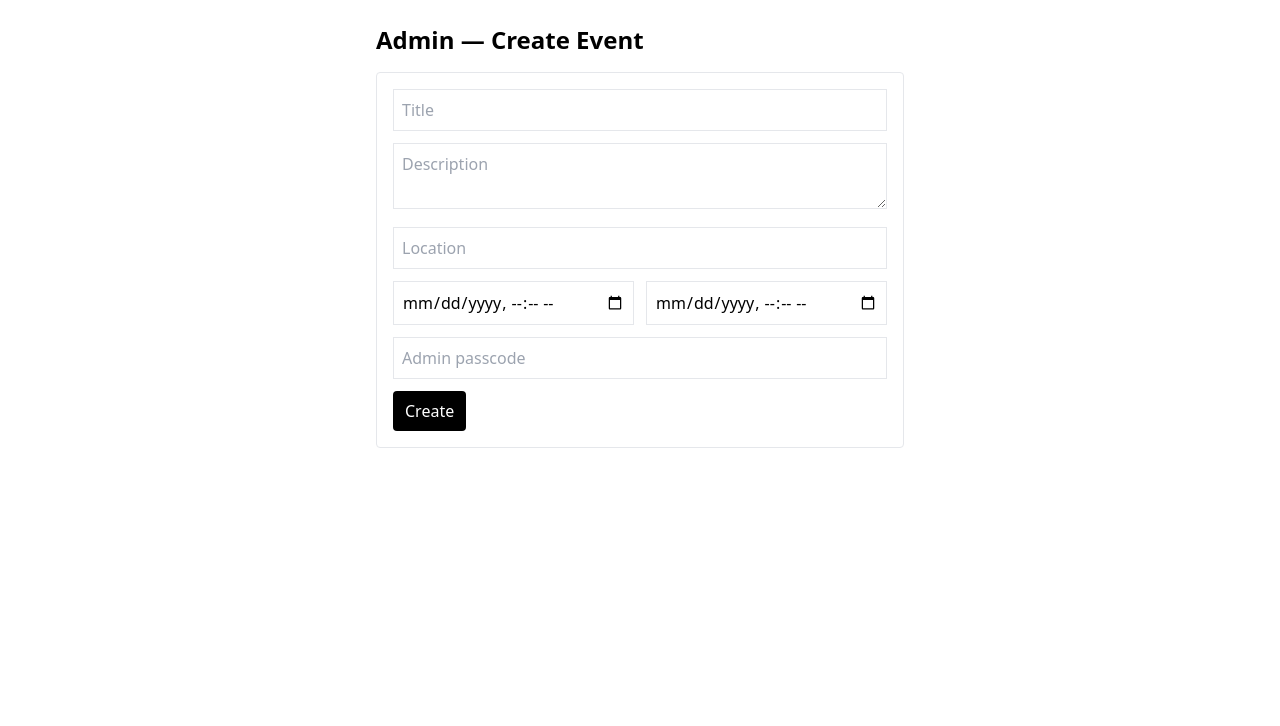
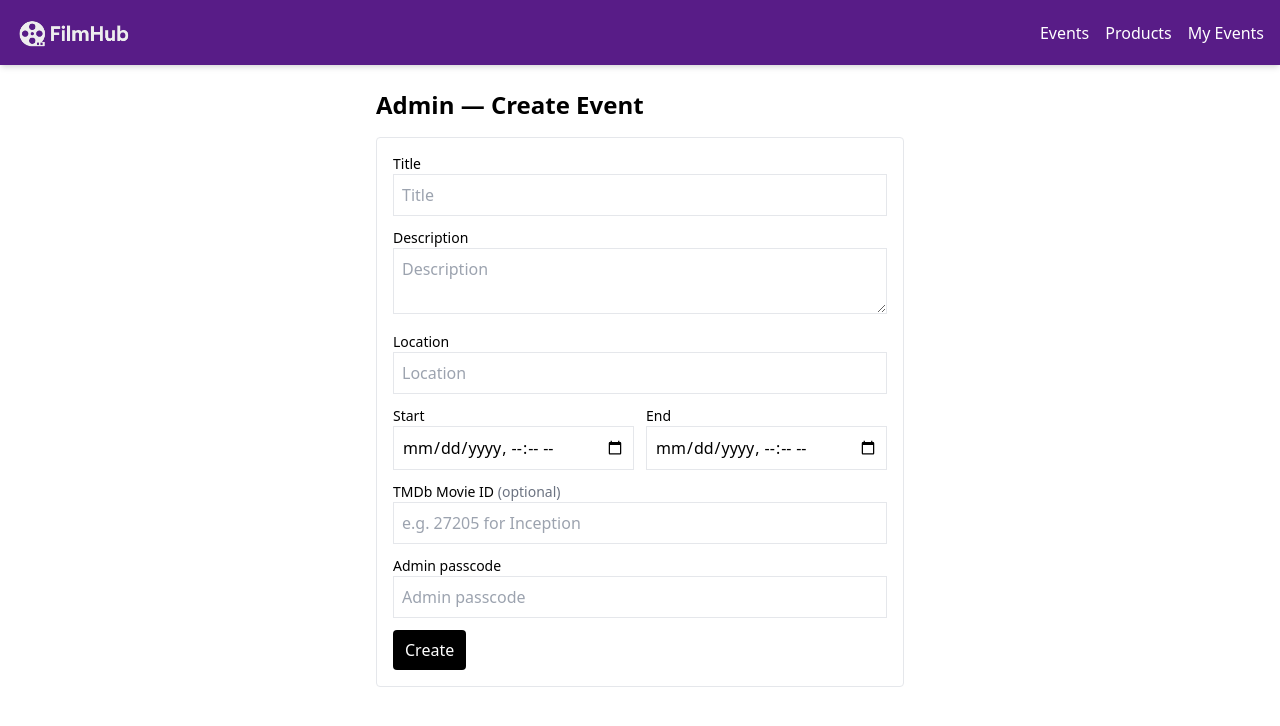
Before and after one commit to garymorris350/events-frontend, a Next.js app: page /admin in a window 1280 px wide. Shown: the top 726 px of the page. Built offline with nearby package versions, Linux system fonts and the light colour scheme; no server answers.

Commit message:
TMDB integration

```diff
--- a/next.config.js
+++ b/next.config.js
@@ -1,6 +1,11 @@
 /** @type {import('next').NextConfig} */
 const nextConfig = {
   reactStrictMode: true,
+  images: {
+    remotePatterns: [
+      { protocol: "https", hostname: "image.tmdb.org" }, // TMDb poster host
+    ],
+  },
 };
 
 module.exports = nextConfig;
--- /dev/null
+++ b/src/components/Header.tsx
@@ -0,0 +1,25 @@
+// src/components/Header.tsx
+import Image from "next/image";
+import Link from "next/link";
+
+export default function Header() {
+  return (
+    <header className="sticky top-0 z-50 flex items-center justify-between p-4 bg-purple-900 text-white shadow-md">
+      <Link href="/" className="flex items-center space-x-2">
+        <Image
+          src="/filmhub_logo.svg"
+          alt="FilmHub logo"
+          width={120}
+          height={120}
+          priority
+        />
+
+      </Link>
+      <nav className="space-x-4">
+        <Link href="/events">Events</Link>
+        <Link href="/products">Products</Link>
+        <Link href="/my-events">My Events</Link>
+      </nav>
+    </header>
+  );
+}
--- a/src/pages/_app.tsx
+++ b/src/pages/_app.tsx
@@ -1,6 +1,14 @@
 import "@/styles/globals.css";
 import type { AppProps } from "next/app";
+import Header from "@/components/Header";
 
 export default function App({ Component, pageProps }: AppProps) {
-  return <Component {...pageProps} />;
+  return (
+    <>
+      <Header />
+      <main>
+        <Component {...pageProps} />
+      </main>
+    </>
+  );
 }
--- a/src/pages/admin.tsx
+++ b/src/pages/admin.tsx
@@ -6,41 +6,73 @@ type FormState = {
   title: string;
   description: string;
   location: string;
-  start: string; // from <input type="datetime-local">
-  end: string;   // from <input type="datetime-local">
+  start: string; // <input type="datetime-local">
+  end: string;   // <input type="datetime-local">
+  movieId?: string; // optional TMDb reference
 };
 
 export default function Admin() {
   const [form, setForm] = useState<FormState>({
-    title: "", description: "", location: "", start: "", end: ""
+    title: "",
+    description: "",
+    location: "",
+    start: "",
+    end: "",
+    movieId: "",
   });
-  const [pass, setPass] = useState<string>("");
-  const [msg, setMsg] = useState<string>("");
-  const [link, setLink] = useState<string>("");
+  const [pass, setPass] = useState("");
+  const [msg, setMsg] = useState("");
+  const [link, setLink] = useState("");
+  const [isSubmitting, setIsSubmitting] = useState(false);
+  const [errors, setErrors] = useState<{ start?: string; end?: string; movieId?: string }>({});
 
   function setField<K extends keyof FormState>(k: K, v: string) {
     setForm((f) => ({ ...f, [k]: v }));
   }
 
+  function validate(): boolean {
+    const next: typeof errors = {};
+    const startMs = form.start ? Date.parse(form.start) : NaN;
+    const endMs = form.end ? Date.parse(form.end) : NaN;
+    if (!Number.isNaN(startMs) && !Number.isNaN(endMs) && endMs <= startMs) {
+      next.end = "End must be after start";
+    }
+    if (form.movieId && form.movieId.trim() && !/^\d+$/.test(form.movieId.trim())) {
+      next.movieId = "Movie ID should be numeric (TMDb id)";
+    }
+    setErrors(next);
+    return Object.keys(next).length === 0;
+  }
+
   async function onSubmit(e: FormEvent<HTMLFormElement>) {
     e.preventDefault();
-    setMsg(""); setLink("");
+    setMsg("");
+    setLink("");
 
-    const payload: CreateEventInput = {
-      title: form.title,
-      description: form.description,
-      location: form.location,
+    if (!validate()) return;
+
+    const payload: CreateEventInput & { movieId?: string } = {
+      title: form.title.trim(),
+      description: form.description.trim(),
+      location: form.location.trim(),
       start: new Date(form.start).toISOString(),
       end: new Date(form.end).toISOString(),
     };
+    if (form.movieId?.trim()) payload.movieId = form.movieId.trim();
 
     try {
+      setIsSubmitting(true);
       const res = await createEvent(payload, pass);
       setMsg("Event created!");
       setLink(`/events/${res.id}`);
+      // reset form (keep pass so you can create another quickly)
+      setForm({ title: "", description: "", location: "", start: "", end: "", movieId: "" });
+      setErrors({});
     } catch (err: unknown) {
       const message = err instanceof Error ? err.message : "Failed to create";
       setMsg(message);
+    } finally {
+      setIsSubmitting(false);
     }
   }
 
@@ -53,16 +85,25 @@ export default function Admin() {
     <main className="max-w-xl mx-auto p-6 space-y-4">
       <h1 className="text-2xl font-bold">Admin — Create Event</h1>
 
-      <form onSubmit={onSubmit} className="space-y-3 border p-4 rounded">
+      <form onSubmit={onSubmit} className="space-y-3 border p-4 rounded" noValidate>
+        <div>
+          <label htmlFor="title" className="block text-sm">Title</label>
           <input
+            id="title"
             name="title"
             className="border p-2 w-full"
             placeholder="Title"
+            autoComplete="off"
             value={form.title}
             onChange={onChange}
             required
           />
+        </div>
+
+        <div>
+          <label htmlFor="description" className="block text-sm">Description</label>
           <textarea
+            id="description"
             name="description"
             className="border p-2 w-full"
             placeholder="Description"
@@ -70,16 +111,27 @@ export default function Admin() {
             onChange={onChange}
             required
           />
+        </div>
+
+        <div>
+          <label htmlFor="location" className="block text-sm">Location</label>
           <input
+            id="location"
             name="location"
             className="border p-2 w-full"
             placeholder="Location"
+            autoComplete="street-address"
             value={form.location}
             onChange={onChange}
             required
           />
+        </div>
+
         <div className="grid grid-cols-1 sm:grid-cols-2 gap-3">
+          <div>
+            <label htmlFor="start" className="block text-sm">Start</label>
             <input
+              id="start"
               name="start"
               className="border p-2 w-full"
               type="datetime-local"
@@ -87,25 +139,58 @@ export default function Admin() {
               onChange={onChange}
               required
             />
+          </div>
+          <div>
+            <label htmlFor="end" className="block text-sm">End</label>
             <input
+              id="end"
               name="end"
               className="border p-2 w-full"
               type="datetime-local"
               value={form.end}
               onChange={onChange}
+              aria-invalid={Boolean(errors.end) || undefined}
+              required
+            />
+            {errors.end && <p className="text-red-500 text-sm mt-1">{errors.end}</p>}
+          </div>
+        </div>
+
+        <div>
+          <label htmlFor="movieId" className="block text-sm">
+            TMDb Movie ID <span className="text-gray-500">(optional)</span>
+          </label>
+          <input
+            id="movieId"
+            name="movieId"
+            className="border p-2 w-full"
+            placeholder="e.g. 27205 for Inception"
+            value={form.movieId ?? ""}
+            onChange={onChange}
+            aria-invalid={Boolean(errors.movieId) || undefined}
+          />
+          {errors.movieId && <p className="text-red-500 text-sm mt-1">{errors.movieId}</p>}
+        </div>
+
+        <div>
+          <label htmlFor="adminPass" className="block text-sm">Admin passcode</label>
+          <input
+            id="adminPass"
+            className="border p-2 w-full"
+            placeholder="Admin passcode"
+            autoComplete="off"
+            value={pass}
+            onChange={(e) => setPass(e.target.value)}
             required
           />
         </div>
 
-        <input
-          className="border p-2 w-full"
-          placeholder="Admin passcode"
-          value={pass}
-          onChange={(e) => setPass(e.target.value)}
-          required
-        />
-
-        <button className="px-3 py-2 bg-black text-white rounded">Create</button>
+        <button
+          className="px-3 py-2 bg-black text-white rounded disabled:opacity-60"
+          disabled={isSubmitting}
+        >
+          {isSubmitting ? "Creating…" : "Create"}
+        </button>
 
         {msg && <p className="text-sm mt-2">{msg}</p>}
         {link && (
--- a/src/pages/events/[id].tsx
+++ b/src/pages/events/[id].tsx
@@ -3,7 +3,12 @@ import { useRouter } from "next/router";
 import { useEffect, useState, FormEvent } from "react";
 import { getEvent, createSignup, type Event } from "@/lib/api";
 import { googleCalUrl } from "@/lib/calendar";
-import Custom404 from "../404"; // ✅ reuse your 404 page
+import Custom404 from "../404";
+//  add TMDb helpers
+const TMDB_BASE = "https://api.themoviedb.org/3";
+const TMDB_KEY = process.env.NEXT_PUBLIC_TMDB_API_KEY;
+const posterUrl = (path?: string, size: "w185"|"w342"|"w500" = "w342") =>
+  path ? `https://image.tmdb.org/t/p/${size}${path}` : "";
 
 type FirestoreTimestampish = { _seconds: number } | string | Date;
 
@@ -22,6 +27,10 @@ export default function EventDetailPage() {
 
   const [event, setEvent] = useState<Event | null>(null);
   const [notFound, setNotFound] = useState(false);
+
+  //  TMDb state
+  const [movie, setMovie] = useState<any | null>(null);
+  const [movieErr, setMovieErr] = useState<string>("");
 
   const [name, setName] = useState("");
   const [email, setEmail] = useState("");
@@ -42,10 +51,27 @@ export default function EventDetailPage() {
     })();
   }, [id]);
 
-  // ✅ Show your custom 404 page if event not found
-  if (notFound) {
-    return <Custom404 />;
+  //  fetch TMDb details if event has movieId
+  useEffect(() => {
+    if (!event?.movieId || !TMDB_KEY) return;
+    (async () => {
+      try {
+        setMovieErr("");
+        const r = await fetch(
+          `${TMDB_BASE}/movie/${encodeURIComponent(String(event.movieId))}?api_key=${TMDB_KEY}&language=en-US`
+        );
+        if (!r.ok) throw new Error(`TMDb error ${r.status}`);
+        const data = await r.json();
+        setMovie(data);
+      } catch (err: any) {
+        setMovie(null);
+        setMovieErr(err?.message || "Failed to load film info");
       }
+    })();
+  }, [event?.movieId]);
+
+  // Show your custom 404 page if event not found
+  if (notFound) return <Custom404 />;
 
   if (!event) {
     return <main className="max-w-xl mx-auto p-6">Loading…</main>;
@@ -61,11 +87,8 @@ export default function EventDetailPage() {
 
     const newErrors: { name?: string; email?: string } = {};
     if (!name.trim()) newErrors.name = "Name is required";
-    if (!email.trim()) {
-      newErrors.email = "Email is required";
-    } else if (!/\S+@\S+\.\S+/.test(email)) {
-      newErrors.email = "Invalid email";
-    }
+    if (!email.trim()) newErrors.email = "Email is required";
+    else if (!/\S+@\S+\.\S+/.test(email)) newErrors.email = "Invalid email";
 
     if (Object.keys(newErrors).length > 0) {
       setErrors(newErrors);
@@ -97,7 +120,8 @@ export default function EventDetailPage() {
   const icsUrl = `${process.env.NEXT_PUBLIC_API_BASE_URL}/events/${e.id}/ics`;
 
   return (
-    <main className="max-w-xl mx-auto p-6 space-y-4">
+    <main className="max-w-xl mx-auto p-6 space-y-6">
+      <section className="space-y-2">
         <h1 className="text-2xl font-bold">{e.title}</h1>
         {e.description && <p>{e.description}</p>}
         <p>
@@ -108,12 +132,46 @@ export default function EventDetailPage() {
             <strong>Where:</strong> {e.location}
           </p>
         )}
+      </section>
+
+      {/* Film info (TMDb) */}
+      {e.movieId && (
+        <section className="border-t pt-4">
+          <h2 className="text-xl font-semibold">About the Film</h2>
+          {movieErr && <p className="text-sm text-red-600 mt-1">{movieErr}</p>}
+          {movie ? (
+            <div className="mt-3 flex gap-4">
+              {movie.poster_path && (
+                <img
+                  src={posterUrl(movie.poster_path)}
+                  alt={movie.title}
+                  className="w-32 rounded"
+                />
+              )}
+              <div>
+                <p className="font-medium">
+                  {movie.title}{" "}
+                  {movie.release_date && (
+                    <span className="text-gray-600">
+                      ({movie.release_date.slice(0, 4)})
+                    </span>
+                  )}
+                </p>
+                {movie.overview && <p className="mt-1 text-sm">{movie.overview}</p>}
+                <p className="mt-2 text-xs text-gray-500">
+                  Data & images © TMDb — <a className="underline" href="https://www.themoviedb.org/">Powered by TMDb</a>
+                </p>
+              </div>
+            </div>
+          ) : !movieErr ? (
+            <p className="text-sm text-gray-600 mt-2">Loading film details…</p>
+          ) : null}
+        </section>
+      )}
 
       <form onSubmit={onSubmit} noValidate className="space-y-3 border p-4 rounded">
         <div>
-          <label htmlFor="name" className="block text-sm">
-            Name
-          </label>
+          <label htmlFor="name" className="block text-sm">Name</label>
           <input
             id="name"
             className="border p-2 w-full"
@@ -124,9 +182,7 @@ export default function EventDetailPage() {
           {errors.name && <p className="text-red-500 text-sm">{errors.name}</p>}
         </div>
         <div>
-          <label htmlFor="email" className="block text-sm">
-            Email
-          </label>
+          <label htmlFor="email" className="block text-sm">Email</label>
           <input
             id="email"
             type="email"
```
Also changed, not shown: src/components/Modal.tsx (added, +25 -0 lines), src/lib/api.ts (+20 -3 lines), src/lib/tmdb.ts (added, +29 -0 lines), public/filmhub_logo.svg (added). Lines whose indentation alone changed are shown as unchanged.
